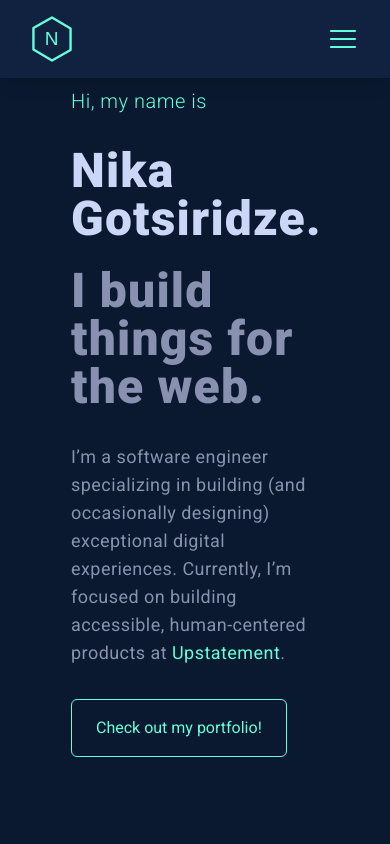
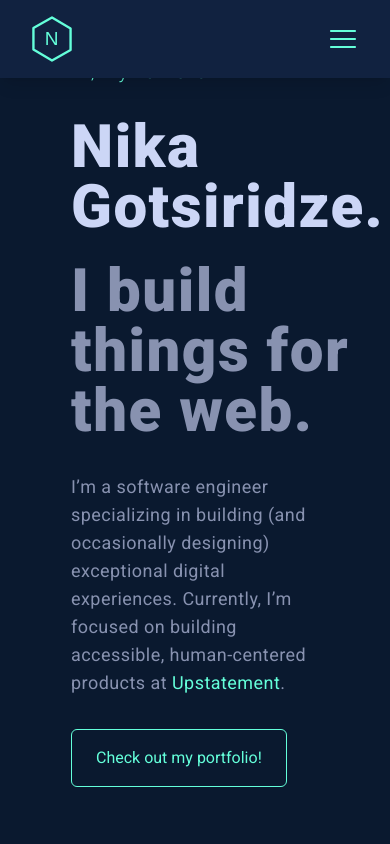
Before and after one commit to nikagoci/portfolio, a Next.js app: page / in a window 390 px wide. Shown: the top 844 px of the page. Built offline with nearby package versions, Linux system fonts and the light colour scheme.

Commit message:
hero animation text showing with delay/animation

```diff
--- a/components/hero.tsx
+++ b/components/hero.tsx
@@ -1,31 +1,49 @@
 import Button from "./shared/button";
+
+import { motion } from "framer-motion";
 
 export default function Hero() {
   return (
     <section>
       <div className="h-screen flex flex-col items-start justify-center w-[80%] lg:w-[60%] gap-y-8 def-container header-height">
-          <h3 className="text-xl font-light tracking-wide text-green">
+        <motion.h3
+          initial={{ y: -100, opacity:0 }}
+          animate={{ y: 0, opacity: 100, transition: {delay: 2} }}
+          className="text-xl font-light tracking-wide text-green"
+        >
           Hi, my name is
-          </h3>
-          <div className="space-y-6 text-5xl font-extrabold tracking-wide lg:tracking-wider lg:text-6xl">
+        </motion.h3>
+        <motion.div
+          initial={{ y: -100, opacity:0 }}
+          animate={{ y: 0, opacity: 100,transition: {delay: 2.3} }}
+          className="space-y-6 text-6xl font-extrabold tracking-wide lg:tracking-wider lg:text-6xl"
+        >
           <h2 className="text-lightslate">Nika Gotsiridze.</h2>
           <h2 className="text-slate">I build things for the web.</h2>
-          </div>
-          <p className="text-lg tracking-wide max-w-[600px]">
+        </motion.div>
+        <motion.p
+          initial={{ y: -100, opacity:0 }}
+          animate={{ y: 0, opacity: 100,transition: {delay: 2.6} }}
+          className="text-lg tracking-wide max-w-[600px]"
+        >
           I’m a software engineer specializing in building (and occasionally
-            designing) exceptional digital experiences. Currently, I’m focused
-            on building accessible, human-centered products at{" "}
+          designing) exceptional digital experiences. Currently, I’m focused on
+          building accessible, human-centered products at{" "}
           <span className="relative cursor-pointer text-green group">
             Upstatement
             <span className="span-design"></span>
           </span>
           .
-          </p>
+        </motion.p>
+        <motion.div initial={{ y: -100, opacity:0 }} animate={{ y: 0, opacity: 100,transition: {delay: 2.9} }}>
           <Button px="px-6" py="py-4">
             Check out my portfolio!
           </Button>
+        </motion.div>
       </div>
     </section>
   );
 }
-{/* <div className="flex items-start py-8 mx-0 max-w-[600px] lg:max-w-[1200px] xl:ml-96 lg:ml- md:ml-32 gap-y-8"> */}
+{
+  /* <div className="flex items-start py-8 mx-0 max-w-[600px] lg:max-w-[1200px] xl:ml-96 lg:ml- md:ml-32 gap-y-8"> */
+}
```
Lines whose indentation alone changed are shown as unchanged.
